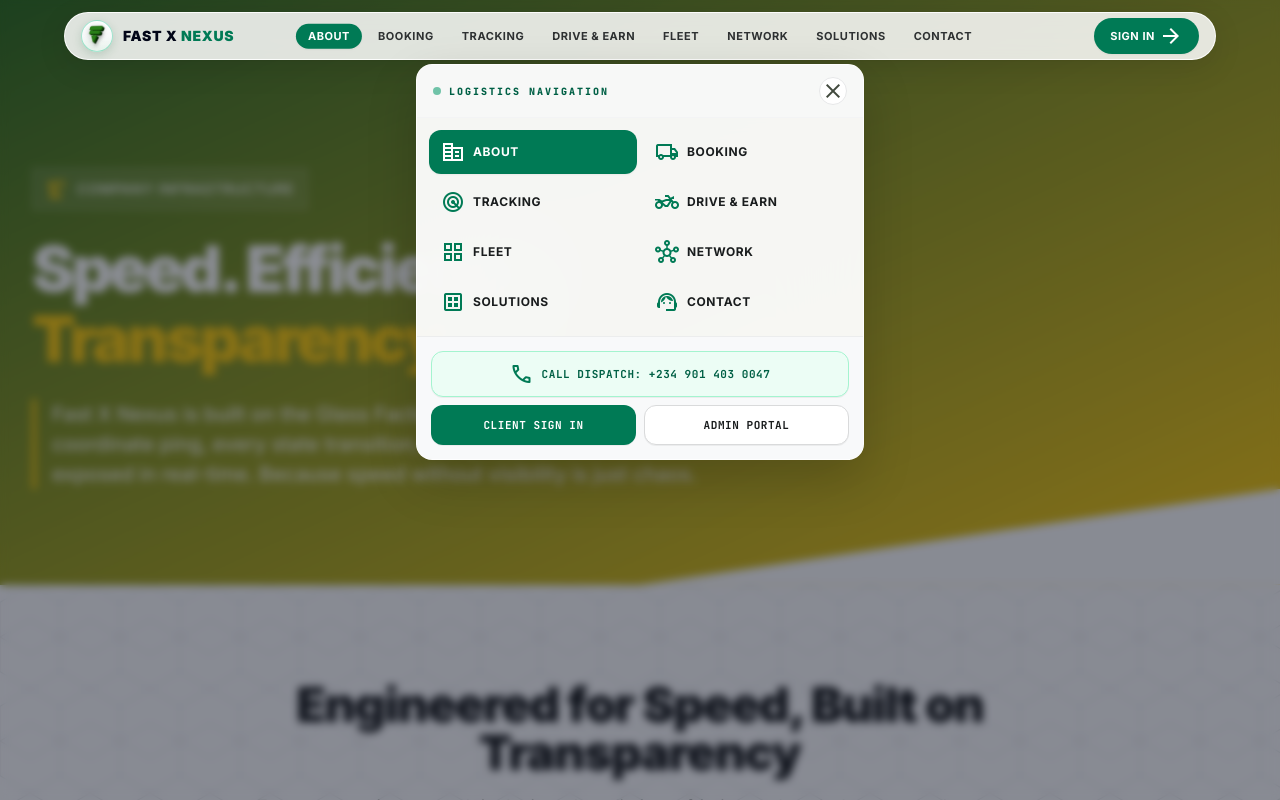
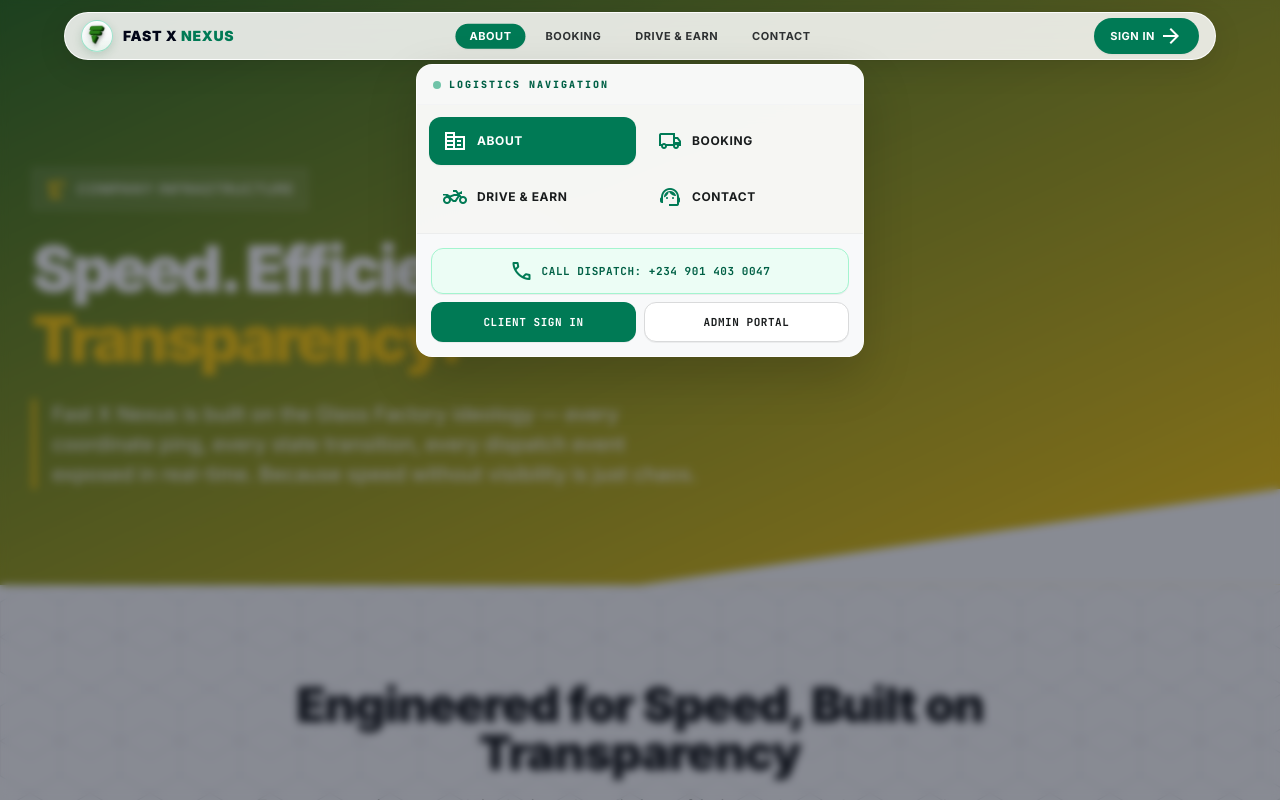
Before and after one commit to kotades/fast-x-nexus, a Next.js app in the folder fast-x-nexus/: page /about in a window 1280 px wide. Both pictures are taken after a click on the button "Toggle navigation menu". Shown: the top 800 px of the page. Built offline with nearby package versions, Linux system fonts and the light colour scheme; no server answers.

Commit message:
fix(ui): remove duplicate cancel button and streamline header nav links to core items

```diff
--- a/fast-x-nexus/src/components/Footer/Footer.tsx
+++ b/fast-x-nexus/src/components/Footer/Footer.tsx
@@ -73,6 +73,7 @@ export function Footer() {
                   { label: 'Book Dispatch', href: '/booking' },
                   { label: 'Fleet Grid', href: '/fleet' },
                   { label: 'H3 Network Matrix', href: '/network' },
+                  { label: 'Developer Solutions & API', href: '/solutions' },
                 ].map((item) => (
                   <li key={item.label}>
                     <a
--- a/fast-x-nexus/src/components/Header/LandingHeader.tsx
+++ b/fast-x-nexus/src/components/Header/LandingHeader.tsx
@@ -61,14 +61,10 @@ export function LandingHeader() {
   }, [isMobileMenuOpen]);
 
   const navLinks = [
-    { label: 'About', href: '/about', icon: 'corporate_fare', showOnDesktop: 'always' },
-    { label: 'Booking', href: '/booking', icon: 'local_shipping', showOnDesktop: 'always' },
-    { label: 'Tracking', href: '/tracking', icon: 'radar', showOnDesktop: 'always' },
-    { label: 'Drive & Earn', href: '/onboarding/rider', icon: 'two_wheeler', showOnDesktop: 'lg' },
-    { label: 'Fleet', href: '/fleet', icon: 'grid_view', showOnDesktop: 'xl' },
-    { label: 'Network', href: '/network', icon: 'hub', showOnDesktop: 'xl' },
-    { label: 'Solutions', href: '/solutions', icon: 'dataset', showOnDesktop: 'xl' },
-    { label: 'Contact', href: '/contact', icon: 'support_agent', showOnDesktop: 'always' },
+    { label: 'About', href: '/about', icon: 'corporate_fare' },
+    { label: 'Booking', href: '/booking', icon: 'local_shipping' },
+    { label: 'Drive & Earn', href: '/onboarding/rider', icon: 'two_wheeler' },
+    { label: 'Contact', href: '/contact', icon: 'support_agent' },
   ];
 
   const getDashboardHref = () => {
@@ -106,21 +102,14 @@ export function LandingHeader() {
           </div>
 
           {/* Center: Desktop Navigation Pills */}
-          <nav className="hidden md:flex items-center gap-1 absolute left-1/2 top-1/2 -translate-x-1/2 -translate-y-1/2 pointer-events-auto">
+          <nav className="hidden md:flex items-center gap-1.5 absolute left-1/2 top-1/2 -translate-x-1/2 -translate-y-1/2 pointer-events-auto">
             {navLinks.map((item) => {
               const isActive = pathname === item.href;
-              const visibilityClass =
-                item.showOnDesktop === 'always'
-                  ? 'inline-flex'
-                  : item.showOnDesktop === 'lg'
-                  ? 'hidden lg:inline-flex'
-                  : 'hidden xl:inline-flex';
-
               return (
                 <Link
                   key={item.label}
                   href={item.href}
-                  className={`${visibilityClass} items-center text-[10.5px] lg:text-[11px] font-bold uppercase tracking-wider px-2.5 lg:px-3 py-1 rounded-full transition-all duration-150 whitespace-nowrap ${
+                  className={`inline-flex items-center text-[11px] font-bold uppercase tracking-wider px-3.5 py-1 rounded-full transition-all duration-150 whitespace-nowrap ${
                     isActive
                       ? 'bg-emerald-700 text-white shadow-xs'
                       : 'text-slate-700 hover:text-slate-950 hover:bg-slate-100/90'
@@ -152,7 +141,7 @@ export function LandingHeader() {
               </Link>
             )}
 
-            {/* Mobile Hamburger Toggle Button (Screen < md) */}
+            {/* Mobile Hamburger / Close Toggle Button (Screen < md) */}
             <button
               type="button"
               onClick={() => setIsMobileMenuOpen(!isMobileMenuOpen)}
@@ -190,26 +179,18 @@ export function LandingHeader() {
               transition={{ duration: 0.22, ease: [0.16, 1, 0.3, 1] }}
               className="fixed top-14 sm:top-16 inset-x-2.5 sm:inset-x-4 max-w-md mx-auto bg-white/95 backdrop-blur-2xl border border-white/90 rounded-2xl shadow-[0_20px_50px_rgba(0,0,0,0.18)] z-50 overflow-hidden flex flex-col pointer-events-auto"
             >
-              {/* Drawer Brand & Close Header */}
-              <div className="flex items-center justify-between px-4 py-3 border-b border-slate-100 bg-slate-50/70">
+              {/* Drawer Brand Header (No duplicate cancel button — top pill button serves as close) */}
+              <div className="flex items-center px-4 py-3 border-b border-slate-100 bg-slate-50/70">
                 <div className="flex items-center gap-2">
                   <span className="w-2 h-2 rounded-full bg-emerald-600 animate-pulse" />
                   <p className="text-[10px] font-mono font-black uppercase tracking-[0.2em] text-emerald-800">
                     Logistics Navigation
                   </p>
                 </div>
-                <button
-                  type="button"
-                  onClick={() => setIsMobileMenuOpen(false)}
-                  className="w-7 h-7 rounded-full bg-white border border-slate-200 text-slate-600 hover:text-slate-950 flex items-center justify-center transition-colors cursor-pointer"
-                  aria-label="Close menu"
-                >
-                  <span className="material-symbols-outlined text-[16px]">close</span>
-                </button>
               </div>
 
-              {/* Nav Links Grid */}
-              <div className="p-3 grid grid-cols-2 gap-1.5 max-h-[60vh] overflow-y-auto">
+              {/* Nav Links Grid (Clean 2x2 for the 4 core sections) */}
+              <div className="p-3 grid grid-cols-2 gap-2">
                 {navLinks.map((item) => {
                   const isActive = pathname === item.href;
                   return (
@@ -217,7 +198,7 @@ export function LandingHeader() {
                       key={item.label}
                       href={item.href}
                       onClick={() => setIsMobileMenuOpen(false)}
-                      className={`flex items-center gap-2 px-3 py-2.5 rounded-xl text-xs font-bold uppercase tracking-wider transition-all min-h-[44px] ${
+                      className={`flex items-center gap-2.5 px-3.5 py-3 rounded-xl text-xs font-bold uppercase tracking-wider transition-all min-h-[46px] ${
                         isActive
                           ? 'bg-emerald-700 text-white shadow-xs'
                           : 'text-slate-800 hover:text-emerald-800 hover:bg-slate-100/90 active:bg-slate-200'
```
